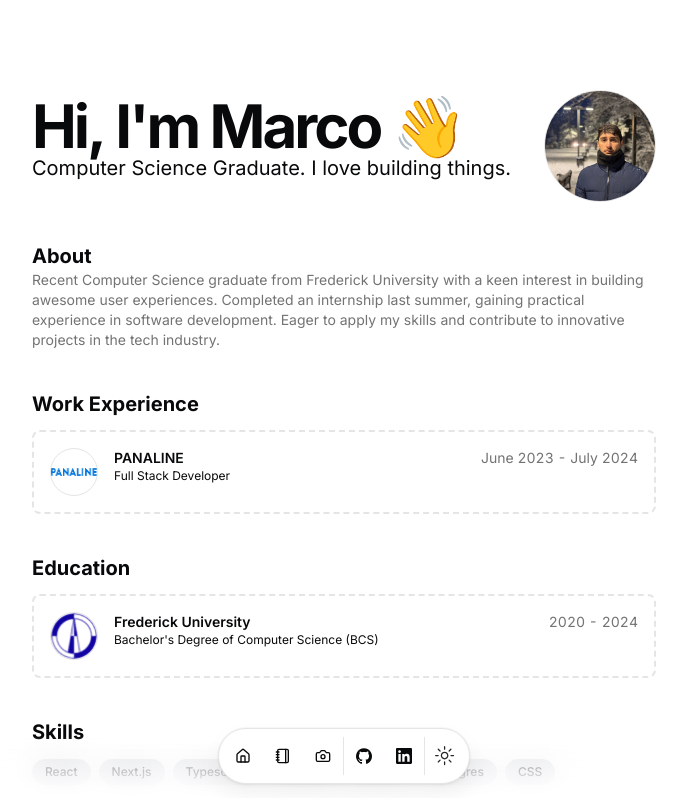
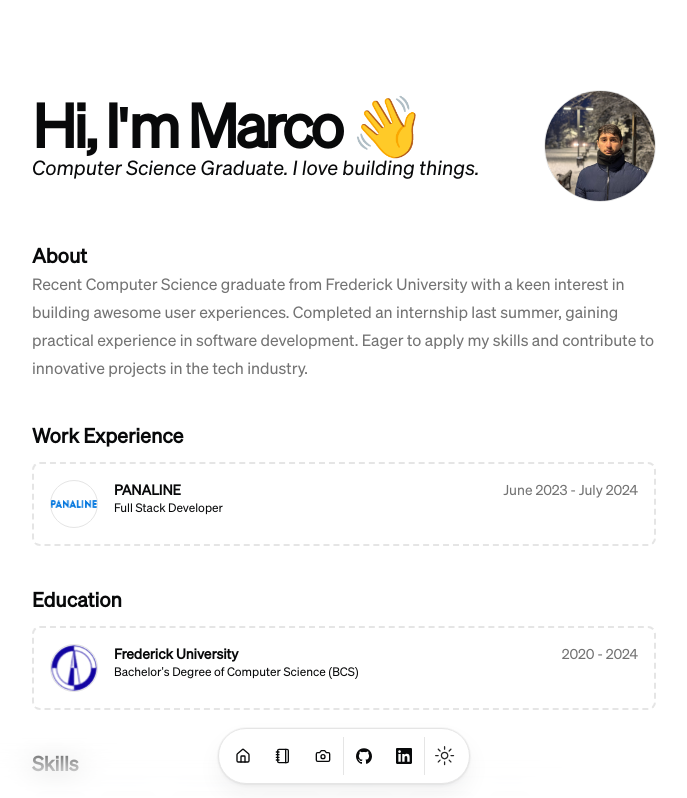
Before and after one commit to marcoshaber99/portfolio-blog, a Next.js app: page / in a window 1280 px wide. Shown: the top 798 px of the page, without its empty margins (296-983 px from the left). Built offline with nearby package versions, Linux system fonts and the light colour scheme.

Commit message:
experimenting with different fonts (soehne)

```diff
--- /dev/null
+++ b/src/app/fonts.css
@@ -0,0 +1,16 @@
+@font-face {
+  font-family: 'Soehne';
+  src: url('/fonts/Soehne-Buch.otf') format('opentype');
+  font-weight: normal;
+  font-style: normal;
+  font-display: swap;
+}
+
+
+@font-face {
+  font-family: 'TestSohne';
+  src: url('/fonts/TestSohne.otf') format('opentype');
+  font-weight: normal;
+  font-style: normal;
+  font-display: swap;
+}
--- a/src/app/layout.tsx
+++ b/src/app/layout.tsx
@@ -3,15 +3,21 @@ import { ThemeProvider } from "@/components/theme-provider";
 import { TooltipProvider } from "@/components/ui/tooltip";
 import { DATA } from "@/data/resume";
 import { cn } from "@/lib/utils";
+import { Analytics } from "@vercel/analytics/react";
 import type { Metadata } from "next";
 import { Inter as FontSans } from "next/font/google";
-import { Analytics } from "@vercel/analytics/react";
-
+import localFont from 'next/font/local';
+import './fonts.css';
 import "./globals.css";
 
 const fontSans = FontSans({
   subsets: ["latin"],
   variable: "--font-sans",
+});
+
+const fontSohne = localFont({
+  src: '../../public/fonts/Soehne-Buch.otf',
+  variable: '--font-soehne',
 });
 
 export const metadata: Metadata = {
@@ -56,11 +62,12 @@ export default function RootLayout({
   children: React.ReactNode;
 }>) {
   return (
-    <html lang="en" suppressHydrationWarning>
+    <html lang="en" className={fontSohne.variable} suppressHydrationWarning>
       <body
         className={cn(
-          "min-h-screen dark:bg-[radial-gradient(circle_at_top,_var(--tw-gradient-stops))] dark:from-gray-800/70 dark:via-gray-900/70 dark:to-black dark:from-0% dark:via-20% font-sans antialiased max-w-2xl mx-auto py-12 sm:py-24 px-6",
-          fontSans.variable
+          "min-h-screen font-sans antialiased max-w-2xl mx-auto py-12 sm:py-24 px-6",
+          "dark:bg-[radial-gradient(circle_at_top,_var(--tw-gradient-stops))]",
+          "dark:from-gray-800/70 dark:via-gray-900/70 dark:to-black dark:from-0% dark:via-20%"
         )}
       >
         <ThemeProvider attribute="class" defaultTheme="light">
--- a/src/app/page.tsx
+++ b/src/app/page.tsx
@@ -28,12 +28,12 @@ export default function Page() {
               <TextEffect
                 preset="fade"
                 per="word"
-                className="text-3xl font-bold tracking-tighter sm:text-5xl xl:text-6xl/none"
+                className="text-3xl font-bold tracking-tighter sm:text-5xl xl:text-6xl/none font-soehne"
               >
                 {`Hi, I'm ${DATA.name.split(" ")[0]} 👋`}
               </TextEffect>
               <BlurFadeText
-                className="max-w-[600px] md:text-xl"
+                className="max-w-[600px] md:text-xl font-testsoehne"
                 delay={BLUR_FADE_DELAY}
                 text={DATA.description}
               />
@@ -52,7 +52,7 @@ export default function Page() {
           <h2 className="text-xl font-bold">About</h2>
         </BlurFade>
         <BlurFade delay={BLUR_FADE_DELAY * 4}>
-          <Markdown className="prose max-w-full text-pretty font-sans text-sm text-muted-foreground dark:prose-invert">
+          <Markdown className="prose max-w-full text-pretty text-md text-muted-foreground dark:prose-invert font-soehne">
             {DATA.summary}
           </Markdown>
         </BlurFade>
--- a/tailwind.config.ts
+++ b/tailwind.config.ts
@@ -23,7 +23,11 @@ const config = {
         "gradient-conic": "conic-gradient(var(--tw-gradient-stops))",
       },
       fontFamily: {
-        sans: ["var(--font-sans)", ...fontFamily.sans],
+        sans: ['var(--font-soehne)'],
+
+        soehne: ['Soehne', 'sans-serif'],
+        testsoehne: ['TestSohne', 'sans-serif'],
+
       },
       colors: {
        'midnight-blue': '#191970',
```
Also changed, not shown: public/fonts/Soehne-Buch.otf (added), public/fonts/TestSohne.otf (added).
